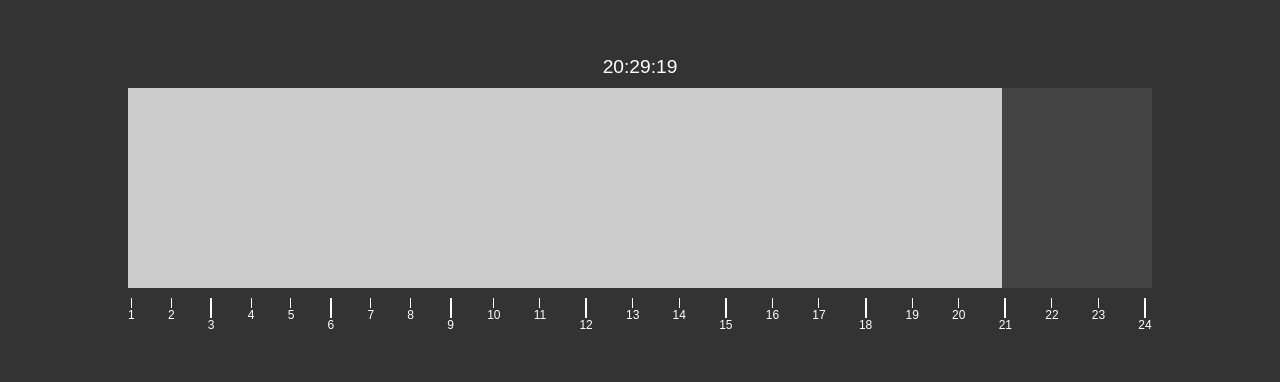
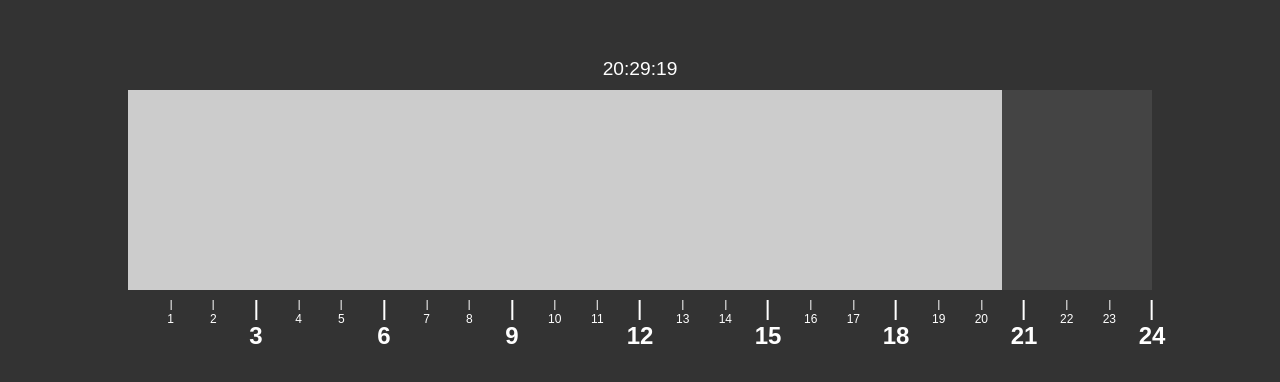
Before and after one commit to evrenucar/clocktest, a plain HTML site: page index.html in a window 1280 px wide. Shown: the part 206-588 px from the top of the page. Drawn offline with Linux system fonts and the light colour scheme.

Commit message:
Adjust markers alignment and label styling

```diff
--- a/script.js
+++ b/script.js
@@ -22,12 +22,14 @@ function createMarkers() {
         } else {
             marker.classList.add('marker-small');
         }
+        marker.style.left = (i / 24) * 100 + '%';
 
         const line = document.createElement('div');
         line.classList.add('marker-line');
         marker.appendChild(line);
 
         const label = document.createElement('div');
+        label.classList.add('marker-label');
         label.textContent = i;
         marker.appendChild(label);
 
--- a/style.css
+++ b/style.css
@@ -30,8 +30,9 @@ body {
 }
 
 #markers {
-    display: flex;
-    justify-content: space-between;
+    position: relative;
+    width: 100%;
+    height: 30px;
     margin-top: 10px;
     font-size: 12px;
 }
@@ -43,6 +44,9 @@ body {
 }
 
 .marker {
+    position: absolute;
+    top: 0;
+    transform: translateX(-50%);
     display: flex;
     flex-direction: column;
     align-items: center;
@@ -62,7 +66,11 @@ body {
     height: 10px;
 }
 
-.marker-large label {
-    font-size: 1.1em;
+.marker-label {
+    margin-top: 2px;
+}
+
+.marker-large .marker-label {
+    font-size: 2em;
     font-weight: bold;
 }
```
